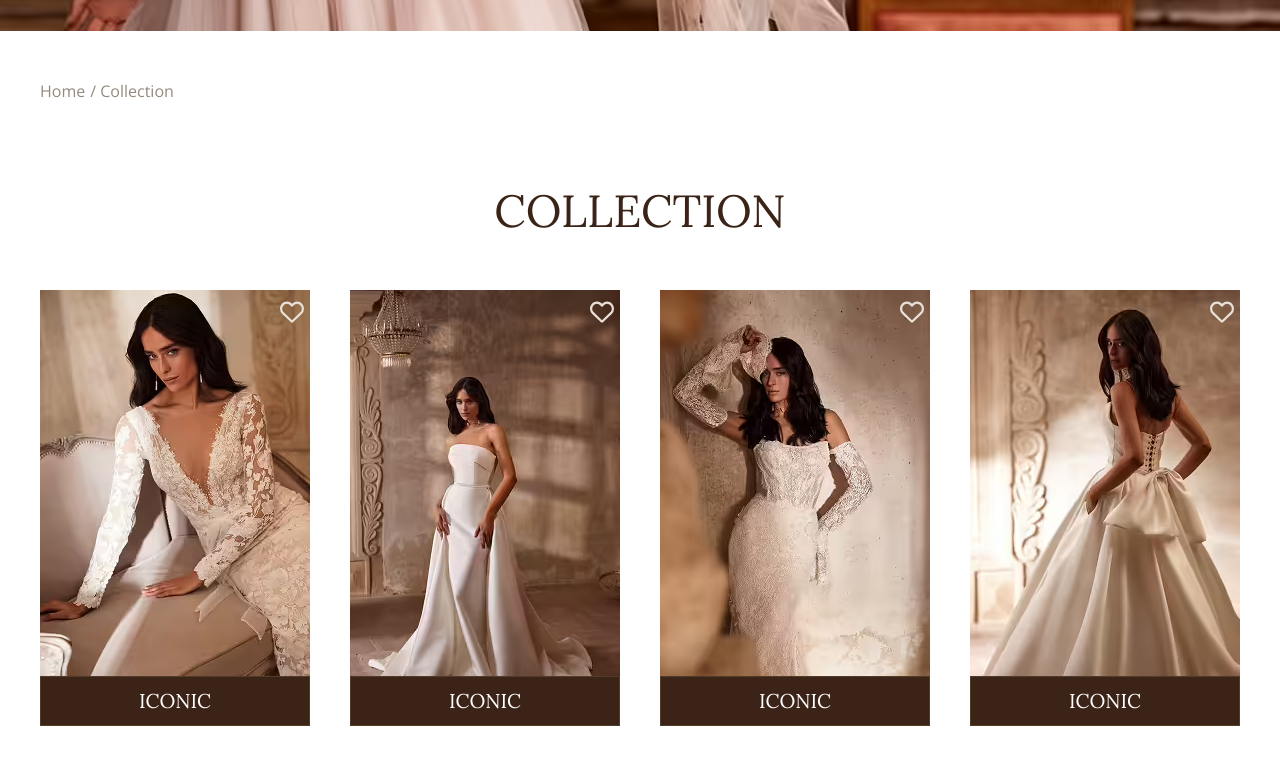
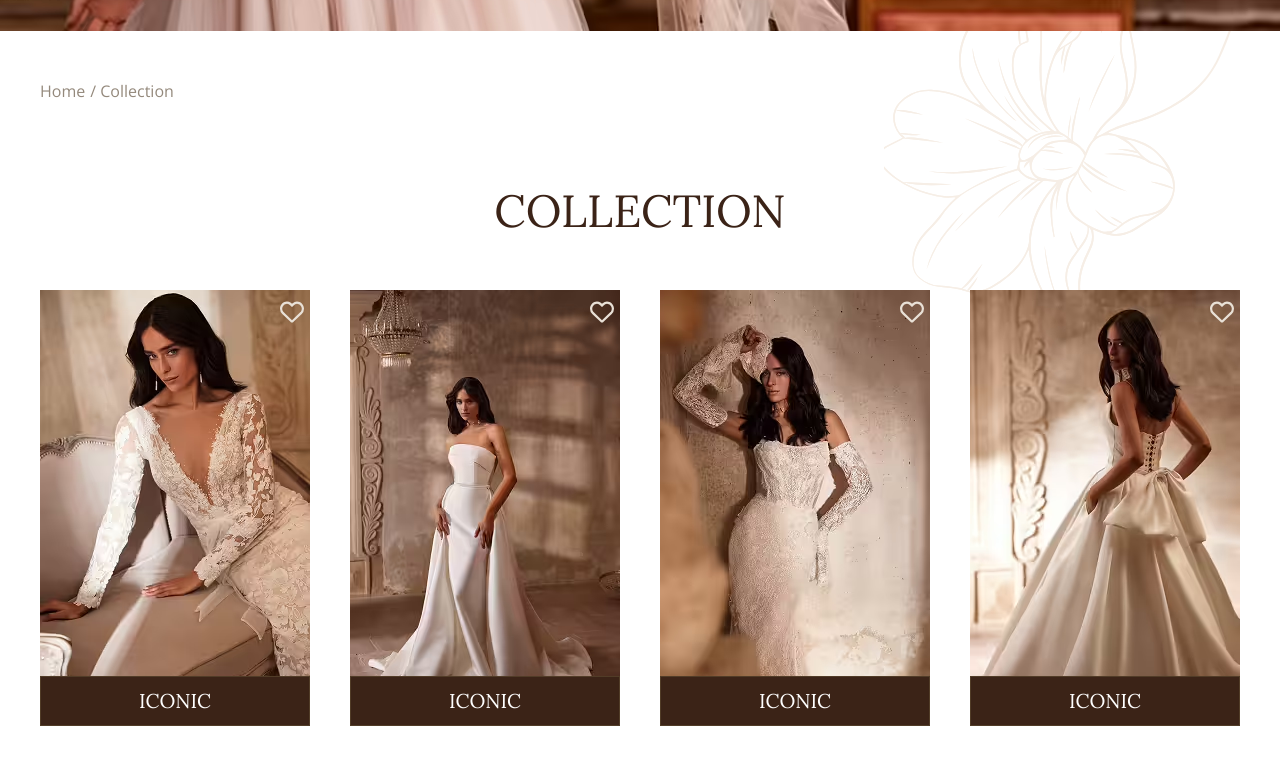
Before and after one commit to artemkolishchak/luxurious-bridal-haven, a website: page app/pages/collections.html in a window 1280 px wide. Shown: the part 950-1713 px from the top of the page. Drawn offline with nearby package versions, Linux system fonts and the light colour scheme; files that its build step writes are made by us from their sources; files whose address does not match are found by name.

Commit message:
Add: Decor Image for Collections Section.

```diff
--- a/app/pages/collections.html
+++ b/app/pages/collections.html
@@ -9,6 +9,7 @@
   <!--=include breadcrumbs.html -->
   <section class="collections">
     <div class="container-lg">
+      <div class="collections__inner">
         <h1 class="collections__heading section-heading m-b-50">Collection</h1>
         <ul class="collections__list d-grid">
           <li class="collections__list-item collections-card">
@@ -238,6 +239,7 @@
         </ul>
         <!--=include pagination.html -->
       </div>
+    </div>
   </section>
 </main>
 <!--=include footer.html -->
--- a/app/scss/style.scss
+++ b/app/scss/style.scss
@@ -589,6 +589,23 @@
   padding-top: 50px;
   padding-bottom: 100px;
 
+  &__inner {
+    position: relative;
+
+    &::before {
+      content: "";
+      z-index: -1;
+      position: absolute;
+      top: -9%;
+      right: -2%;
+      display: block;
+      width: 380px;
+      height: 380px;
+      @include bg-image('../images/collection-page-decor-image.svg', no-repeat, center);
+      filter: opacity(40%);
+    }
+  }
+
   &__heading {
     text-align: center;
   }
```
Also changed, not shown: app/images/collection-page-decor-image.svg (added), app/images/src/collection-page-decor-image.svg (added). Lines whose indentation alone changed are shown as unchanged.
